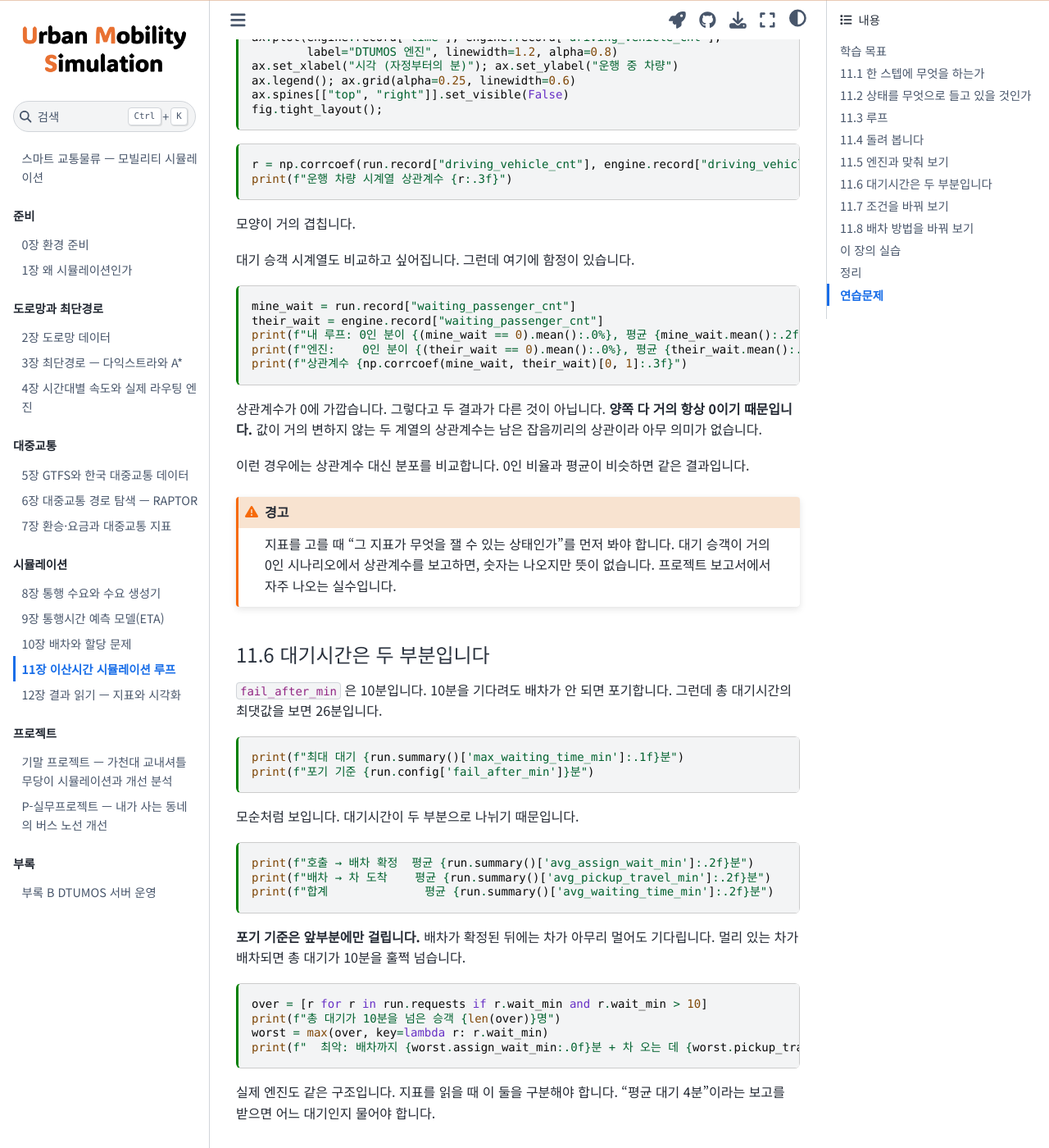
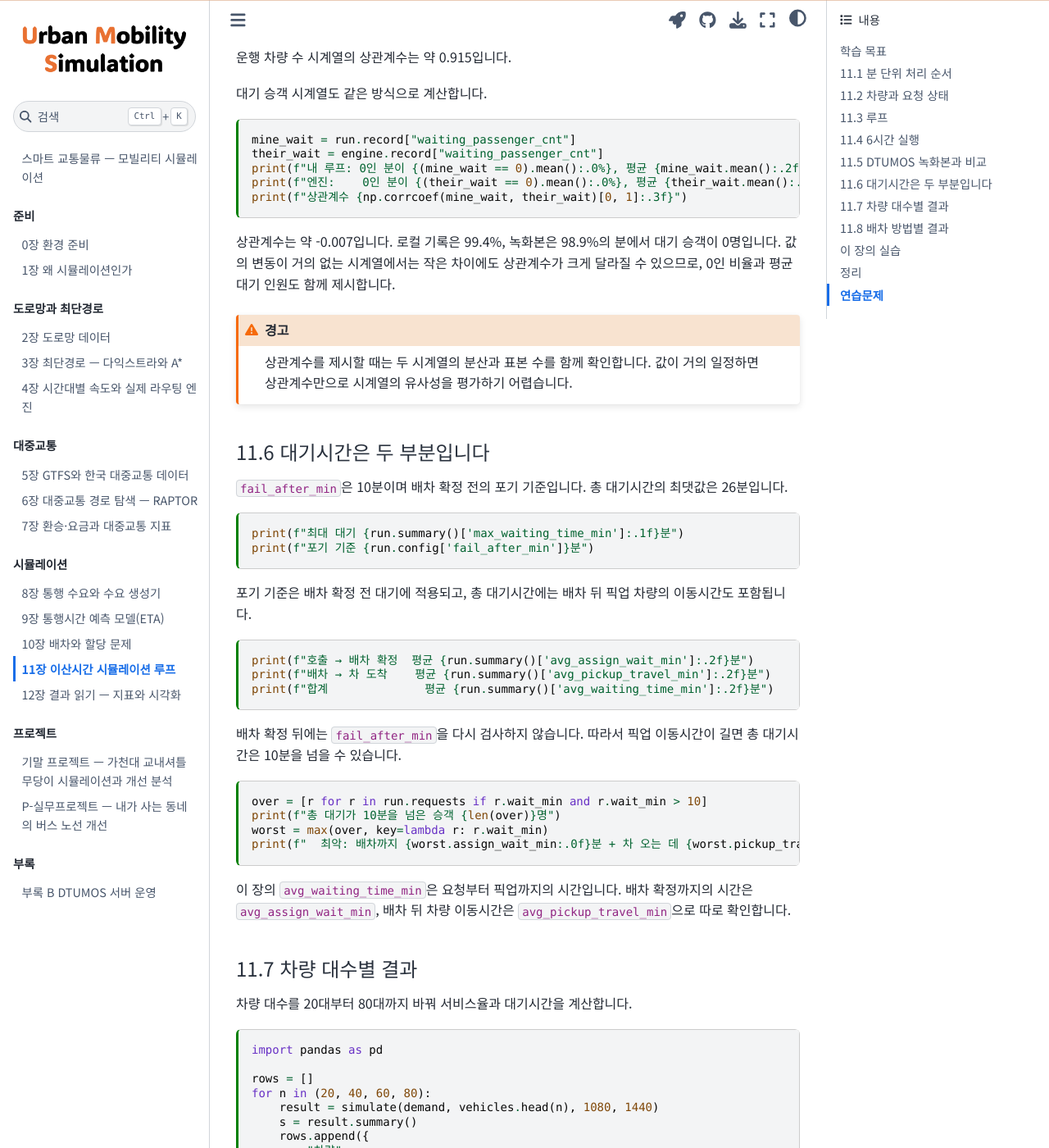
Before and after one commit to jihoyeo/mobility-simulation-book, a Jupyter Book: the page built from ko/ch11_simloop.md, in a window 1280 px wide and 1400 px high, scrolled down 4173 px. Shown: the whole window at 82% size. Built offline with Jupyter Book 1.0.4 settings and Sphinx 7.4.7 and the Sphinx Book theme 1.1.4, drawn with Linux system fonts in a browser that asks for light colours; some of the changed text lies outside the part shown.

Commit message:
11장 시뮬레이션 대조 설명과 가동률 교정
서로 다른 입력과 소요시간 모형을 쓴 녹화본 비교의 한계를 명시하고 근거 없는 엔진 내부 설명을 삭제합니다. 관측 구간과 근무 종료 뒤의 운행시간이 가동률에 포함되던 버그를 수정하고 회귀 테스트를 추가합니다.

````diff
--- a/ko/ch11_simloop.md
+++ b/ko/ch11_simloop.md
@@ -14,18 +14,16 @@
 
 # 11장 이산시간 시뮬레이션 루프
 
-필요한 재료가 다 모였습니다. 도로망(2장), 최단경로(3~4장), 수요(8장), 소요시간 예측(9장), 배차(10장).
-
-이 장에서 이들을 시간 축 위에서 결합합니다. 만드는 것은 0장에서 `dt.run_simulation()` 한 줄로 불렀던 시뮬레이션 루프이고, 직접 구현하는 세 가지 중 마지막입니다. 150줄 정도입니다.
+앞 장까지 만든 도로망, 최단경로, 수요, 소요시간 모형, 배차 방법을 1분 단위 루프에 연결합니다. 0장에서 함수 한 번으로 실행했던 시뮬레이션의 축약형을 직접 구현합니다.
 
 ## 학습 목표
 
 - 이산시간 시뮬레이션의 한 스텝이 무엇을 하는지 순서대로 씁니다
 - 상태를 클래스가 아니라 값 몇 개로 표현하는 방법을 봅니다
-- 직접 짠 루프를 실제 엔진과 대조하고 어디서 갈라지는지 찾습니다
+- 직접 짠 루프와 DTUMOS 녹화본의 입력 조건과 결과를 비교합니다
 - 대기시간이 두 부분으로 나뉜다는 것을 확인합니다
 
-## 11.1 한 스텝에 무엇을 하는가
+## 11.1 분 단위 처리 순서
 
 시간을 1분씩 밉니다. 매 분에 하는 일은 다섯 가지입니다.
 
@@ -40,13 +38,13 @@
 
 3번이 10장에서 만든 것입니다. 나머지가 이 장의 일입니다.
 
-1분이라는 단위는 정한 것입니다. 더 짧게 하면 정밀해지지만 느려지고, 길게 하면 반대입니다. 택시 배차에서 1분은 사람이 체감하는 단위와 비슷해 적당합니다.
+1분은 이 교육용 모형에서 정한 시간 간격입니다. 간격을 줄이면 같은 구간의 반복 횟수가 늘어나고, 간격을 늘리면 호출 접수와 배차 시각의 이산화 오차가 커질 수 있습니다.
 
-## 11.2 상태를 무엇으로 들고 있을 것인가
+## 11.2 차량과 요청 상태
 
 차량은 대기 중이거나, 승객을 태우러 가는 중이거나, 태우고 가는 중입니다. 상태 세 개를 열거형으로 만들고 싶어집니다.
 
-그런데 잘 생각해 보면 필요한 것은 두 가지뿐입니다. 지금 어디 있는가와 언제 다시 자유로워지는가입니다.
+이 구현에서는 차량 위치와 다음 배차 가능 시각으로 대기 여부를 계산합니다.
 
 ```{code-cell} python
 from dataclasses import dataclass
@@ -63,7 +61,7 @@
         return self.work_start <= minute < self.work_end and self.free_at <= minute
 ```
 
-`free_at` 하나로 "운행 중"과 "대기 중"이 표현됩니다. 상태를 따로 관리하면 상태와 시각이 어긋나는 버그가 생기는데, 이렇게 하면 그럴 수가 없습니다.
+`free_at`이 현재 시각보다 크면 운행 중이고, 그렇지 않으면 근무시간 안에서 대기 중입니다. 별도 상태 변수와 가용 시각을 중복해 저장하지 않습니다.
 
 승객도 비슷합니다.
 
@@ -81,10 +79,6 @@
 ```
 
 `assigned_time` 과 `pickup_time` 을 따로 두는 이유가 있습니다. 11.6절에서 봅니다.
-
-```{note}
-실제 DTUMOS 는 이것을 클래스가 아니라 pandas DataFrame 여러 개로 들고 있습니다. 승객 1만 명을 다룰 때는 파이썬 객체 1만 개보다 DataFrame 하나가 훨씬 빠르기 때문입니다. 읽기는 우리 방식이 쉽고, 돌리기는 그쪽이 빠릅니다.
-```
 
 ## 11.3 루프
 
@@ -150,11 +144,11 @@
     veh.location = req.dest            # 그 자리에 섭니다
 ```
 
-마지막 두 줄이 중요합니다. 차량은 승객을 내려 준 자리에 머뭅니다. 다음 호출은 거기서 출발합니다. 실제 택시 기사는 손님이 많은 곳으로 빈 차를 옮기는데, 그것을 **재배치(relocation)** 라고 합니다. 이 책에서는 다루지 않습니다.
+이 모형에서 차량은 승객을 내려 준 위치에 머물며 다음 배차는 그 위치에서 시작합니다. 수요가 예상되는 위치로 빈 차량을 미리 옮기는 재배치(relocation)는 포함하지 않습니다.
 
-기록에 남기는 컬럼 다섯 개는 DTUMOS 의 `record.csv` 와 똑같이 맞췄습니다. 같은 형식이라야 대조할 수 있습니다.
+기록의 다섯 컬럼 이름은 DTUMOS의 `record.csv`에 맞춥니다. 같은 이름과 시간 단위를 사용하면 지표와 시계열을 나란히 비교할 수 있습니다.
 
-## 11.4 돌려 봅니다
+## 11.4 6시간 실행
 
 ```{code-cell} python
 import time
@@ -170,7 +164,7 @@
 print(f"실행 {time.perf_counter() - t0:.2f}초")
 ```
 
-0.4초입니다. 4장에서 걱정했던 "몇 분"이 아닙니다. 소요시간을 직선거리로 근사했기 때문입니다.
+실행시간은 위 셀에서 측정합니다. 이 루프는 도로망 라우팅 대신 직선거리와 고정 평균속도로 소요시간을 계산합니다.
 
 ```{code-cell} python
 run.summary()
@@ -180,9 +174,9 @@
 run.record.head()
 ```
 
-## 11.5 엔진과 맞춰 보기
+## 11.5 DTUMOS 녹화본과 비교
 
-같은 도시, 같은 수요, 같은 차량으로 실제 엔진을 돌린 결과가 있습니다.
+같은 도시, 차량 대수, 요청 목표 건수와 시간 구간으로 실행한 DTUMOS 녹화본을 불러옵니다. 녹화본 결과에는 990건이 포함되고 로컬 입력에는 1,000건이 있으므로 완전히 같은 요청 집합의 대조는 아닙니다.
 
 ```{code-cell} python
 from smartmob import Dtumos
@@ -199,7 +193,7 @@
     print(f"{key:24s} 내 루프 {fmt(m):>8s}   엔진 {fmt(t):>8s}")
 ```
 
-평균 대기시간이 4.28분 대 4.08분입니다. 0.2분 차이입니다.
+로컬 루프의 평균 대기시간은 4.28분이고 녹화본은 4.08분입니다. 요청 수와 소요시간 모형이 다르므로 이 차이만으로 두 구현의 일치 여부를 판정하지 않습니다.
 
 시계열도 봅니다.
 
@@ -224,9 +218,9 @@
 print(f"운행 차량 시계열 상관계수 {r:.3f}")
 ```
 
-모양이 거의 겹칩니다.
+운행 차량 수 시계열의 상관계수는 약 0.915입니다.
 
-대기 승객 시계열도 비교하고 싶어집니다. 그런데 여기에 함정이 있습니다.
+대기 승객 시계열도 같은 방식으로 계산합니다.
 
 ```{code-cell} python
 mine_wait = run.record["waiting_passenger_cnt"]
@@ -236,24 +230,22 @@
 print(f"상관계수 {np.corrcoef(mine_wait, their_wait)[0, 1]:.3f}")
 ```
 
-상관계수가 0에 가깝습니다. 그렇다고 두 결과가 다른 것이 아닙니다. **양쪽 다 거의 항상 0이기 때문입니다.** 값이 거의 변하지 않는 두 계열의 상관계수는 남은 잡음끼리의 상관이라 아무 의미가 없습니다.
-
-이런 경우에는 상관계수 대신 분포를 비교합니다. 0인 비율과 평균이 비슷하면 같은 결과입니다.
+상관계수는 약 -0.007입니다. 로컬 기록은 99.4%, 녹화본은 98.9%의 분에서 대기 승객이 0명입니다. 값의 변동이 거의 없는 시계열에서는 작은 차이에도 상관계수가 크게 달라질 수 있으므로, 0인 비율과 평균 대기 인원도 함께 제시합니다.
 
 ```{warning}
-지표를 고를 때 "그 지표가 무엇을 잴 수 있는 상태인가"를 먼저 봐야 합니다. 대기 승객이 거의 0인 시나리오에서 상관계수를 보고하면, 숫자는 나오지만 뜻이 없습니다. 프로젝트 보고서에서 자주 나오는 실수입니다.
+상관계수를 제시할 때는 두 시계열의 분산과 표본 수를 함께 확인합니다. 값이 거의 일정하면 상관계수만으로 시계열의 유사성을 평가하기 어렵습니다.
 ```
 
 ## 11.6 대기시간은 두 부분입니다
 
-`fail_after_min` 은 10분입니다. 10분을 기다려도 배차가 안 되면 포기합니다. 그런데 총 대기시간의 최댓값을 보면 26분입니다.
+`fail_after_min`은 10분이며 배차 확정 전의 포기 기준입니다. 총 대기시간의 최댓값은 26분입니다.
 
 ```{code-cell} python
 print(f"최대 대기 {run.summary()['max_waiting_time_min']:.1f}분")
 print(f"포기 기준 {run.config['fail_after_min']}분")
 ```
 
-모순처럼 보입니다. 대기시간이 두 부분으로 나뉘기 때문입니다.
+포기 기준은 배차 확정 전 대기에 적용되고, 총 대기시간에는 배차 뒤 픽업 차량의 이동시간도 포함됩니다.
 
 ```{code-cell} python
 print(f"호출 → 배차 확정  평균 {run.summary()['avg_assign_wait_min']:.2f}분")
@@ -261,7 +253,7 @@
 print(f"합계              평균 {run.summary()['avg_waiting_time_min']:.2f}분")
 ```
 
-**포기 기준은 앞부분에만 걸립니다.** 배차가 확정된 뒤에는 차가 아무리 멀어도 기다립니다. 멀리 있는 차가 배차되면 총 대기가 10분을 훌쩍 넘습니다.
+배차 확정 뒤에는 `fail_after_min`을 다시 검사하지 않습니다. 따라서 픽업 이동시간이 길면 총 대기시간은 10분을 넘을 수 있습니다.
 
 ```{code-cell} python
 over = [r for r in run.requests if r.wait_min and r.wait_min > 10]
@@ -270,11 +262,11 @@
 print(f"  최악: 배차까지 {worst.assign_wait_min:.0f}분 + 차 오는 데 {worst.pickup_travel_min:.1f}분")
 ```
 
-실제 엔진도 같은 구조입니다. 지표를 읽을 때 이 둘을 구분해야 합니다. "평균 대기 4분"이라는 보고를 받으면 어느 대기인지 물어야 합니다.
+이 장의 `avg_waiting_time_min`은 요청부터 픽업까지의 시간입니다. 배차 확정까지의 시간은 `avg_assign_wait_min`, 배차 뒤 차량 이동시간은 `avg_pickup_travel_min`으로 따로 확인합니다.
 
-## 11.7 조건을 바꿔 보기
+## 11.7 차량 대수별 결과
 
-시뮬레이터를 만든 이유가 이것입니다. 1장의 질문으로 돌아갑니다. 차량을 줄이면 어떻게 될까요.
+차량 대수를 20대부터 80대까지 바꿔 서비스율과 대기시간을 계산합니다.
 
 ```{code-cell} python
 import pandas as pd
@@ -294,9 +286,7 @@
 pd.DataFrame(rows)
 ```
 
-이 표가 1장에서 던진 질문의 답입니다.
-
-차량을 80대에서 40대로 줄이면 가동률이 크게 오르지만 서비스율이 떨어지고 대기시간이 늡니다. 20대에서는 상당수가 배차를 못 받습니다.
+차량을 80대에서 40대로 줄이면 서비스율은 1.000에서 0.720으로 낮아집니다. 평균 대기시간은 배차된 요청만 대상으로 계산하므로, 실패 요청이 늘어나는 시나리오에서는 서비스율과 함께 읽어야 합니다.
 
 ```{code-cell} python
 df = pd.DataFrame(rows)
@@ -313,11 +303,11 @@
 fig.tight_layout();
 ```
 
-어느 지점을 고를지는 이 그림이 정해 주지 않습니다. 승객의 대기시간과 운영자의 차량 비용 중 무엇을 얼마나 중히 볼지는 사람이 정합니다. 시뮬레이터가 하는 일은 **선택지마다 대가가 무엇인지 숫자로 보여 주는 것**까지입니다.
+차량 대수를 선택하려면 서비스 목표와 차량 운영비 조건이 추가로 필요합니다. 위 표는 각 차량 대수에서 계산된 서비스율, 대기시간, 가동률을 제공합니다.
 
-## 11.8 배차 방법을 바꿔 보기
+## 11.8 배차 방법별 결과
 
-10장에서 헝가리안이 탐욕보다 낫다고 했습니다. 시뮬레이션 전체에서도 그럴까요.
+SciPy 할당 해법과 탐욕 배차를 같은 수요와 차량 조건에서 비교합니다.
 
 ```{code-cell} python
 for method in ("optimal", "greedy"):
@@ -326,11 +316,7 @@
           f"최대 {s['max_waiting_time_min']:5.1f}분  공차 {s['empty_km']:7.1f}km")
 ```
 
-차이가 작습니다. 10장에서 14%였던 것이 여기서는 1% 남짓입니다.
-
-왜일까요. 10장 실험에서는 승객 8명과 차량 10대가 동시에 있었습니다. 지금 시뮬레이션에서는 대부분의 분에 대기 승객이 0~1명입니다. 짝지을 것이 하나면 탐욕이든 최적이든 같은 답이 나옵니다.
-
-**배차 알고리즘은 수요가 공급을 압박할 때만 의미가 있습니다.** 차량을 줄여 보면 확인됩니다.
+차량 80대에서는 평균 대기시간이 4.282분과 4.284분으로 가깝습니다. 대기 요청이 0~1명인 분에는 두 방법이 같은 차량을 선택할 수 있어 총 결과의 차이가 작습니다. 차량을 25대로 줄인 다음 같은 비교를 반복합니다.
 
 ```{code-cell} python
 for method in ("optimal", "greedy"):
@@ -359,12 +345,12 @@
 ## 정리
 
 - 한 스텝은 다섯 가지입니다. 호출 접수 → 포기 처리 → 배차 → 차량 상태 갱신 → 기록
-- 차량 상태는 `location` 과 `free_at` 두 값이면 충분합니다. 별도 상태 변수를 두면 어긋납니다
-- 하남 6시간 시뮬레이션이 0.4초에 끝납니다. 직선거리 근사 덕분입니다
-- 우리 루프의 평균 대기 4.28분, 엔진 4.08분. 운행 차량 시계열 상관 0.9 이상입니다
-- 대기 승객 시계열은 양쪽 다 거의 0이라 상관계수로 비교하면 안 됩니다. 분포를 봅니다
+- 차량의 대기 여부는 `location`, `free_at`, 근무시간으로 계산합니다
+- 실행시간은 직선거리 소요시간 모형을 사용한 조건에서 측정합니다
+- 로컬 루프와 녹화본은 요청 수와 소요시간 모형이 다르다는 한계가 있습니다
+- 값이 거의 일정한 시계열은 상관계수와 함께 0인 비율과 평균을 확인합니다
 - 대기시간은 "배차까지"와 "차가 오는 동안"으로 나뉩니다. 포기 기준은 앞부분에만 걸립니다
-- 배차 알고리즘의 차이는 수요가 공급을 압박할 때만 드러납니다
+- 이 예제에서는 차량 80대보다 25대에서 두 배차 방법의 차이가 크게 나타납니다
 - 12장에서 이 결과를 지표로 정리하고 그림으로 그립니다
 
 ## 연습문제
@@ -389,7 +375,7 @@
     return model.predict(pd.DataFrame([features])[FEATURES])[0]
 ```
 
-직선거리 근사와 비교해 (a) 실행 시간, (b) 평균 대기시간, (c) 서비스율이 어떻게 달라지는지 재 봅시다.
+직선거리 근사와 ETA 모델의 실행 시간, 평균 대기시간, 서비스율을 비교합니다.
 한 건씩 예측하면 느립니다. 행렬 전체를 한 번에 예측하도록 고쳐 보고 얼마나 빨라지는지도 확인합니다.
 
 산출물: 두 모형의 비교표, 배치 예측으로 얼마나 빨라졌는지.
````
Also changed, not shown: 4 other files.
